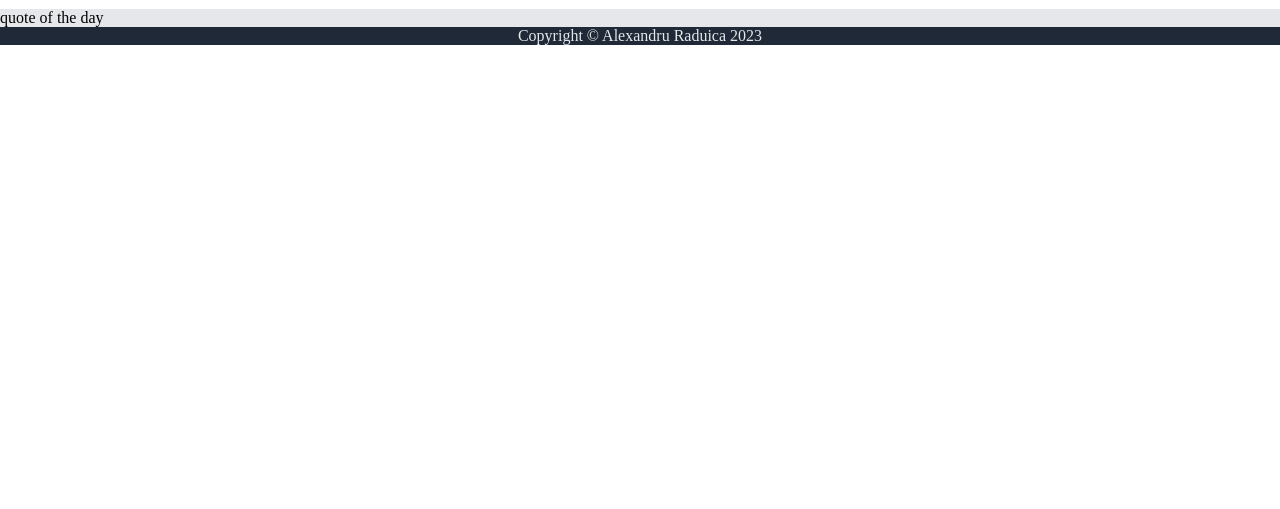
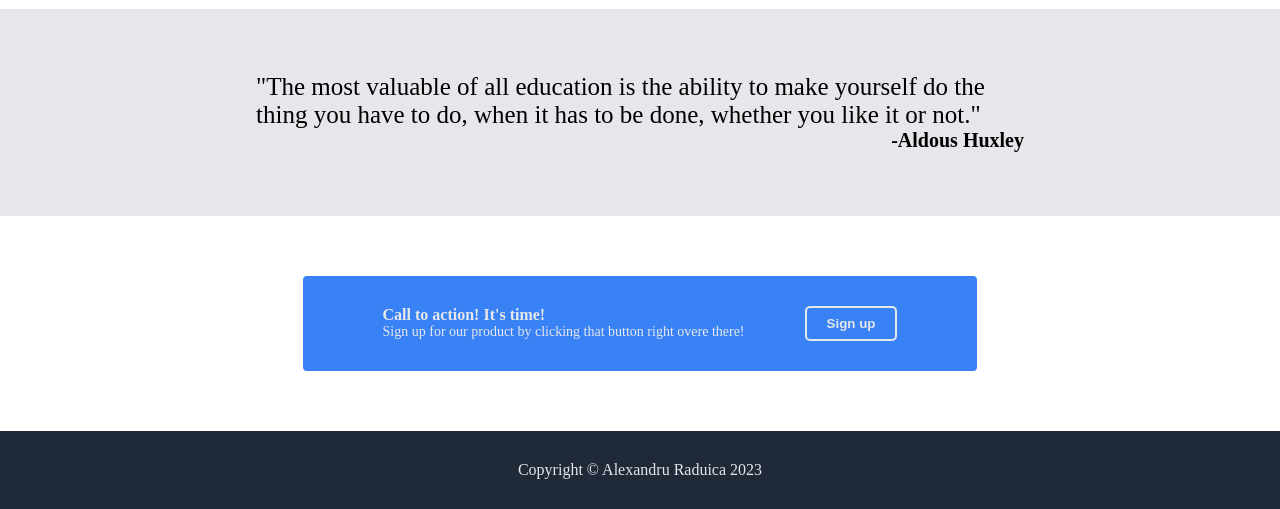
Before and after one commit to Alexandru730/Landing-page, a plain HTML site: page index.html in a window 1280 px wide. Shown: the part 667-1176 px from the top of the page. Before the commit the page ends 800 px from the top, so only its background shows below. Drawn offline with Linux system fonts and the light colour scheme.

Commit message:
done all the sections

```diff
--- a/index.html
+++ b/index.html
@@ -1,11 +1,13 @@
 <!DOCTYPE html>
 <html lang="en">
-
   <head>
-    <meta charset="UTF-8">
-    <meta name="viewport" content="width=device-width, initial-scale=1.0">
-    <link rel="stylesheet" href="https://fonts.googleapis.com/css?family=Pacifico">
-    <link rel="stylesheet" href="style.css">
+    <meta charset="UTF-8" />
+    <meta name="viewport" content="width=device-width, initial-scale=1.0" />
+    <link
+      rel="stylesheet"
+      href="https://fonts.googleapis.com/css?family=Pacifico"
+    />
+    <link rel="stylesheet" href="style.css" />
     <title>Landing Page</title>
   </head>
 
@@ -17,47 +19,63 @@
           <li><a href="">About Me</a></li>
           <li><a href="">Projects</a></li>
           <li><a href="">Skills</a></li>
-            <li><a href="">Contact</a></li></ul>
+          <li><a href="">Contact</a></li>
+        </ul>
       </div>
       <div class="main-content">
         <div class="left-container">
           <div class="title">
             <strong>Hi, my name is Alex.</strong>
           </div>
-        <div class="subtext">I'm a young enthuziast about tech and new in web development and that's my first landing page, hope you like it!
+          <div class="subtext">
+            I'm a young enthuziast about tech and new in web development and
+            that's my first landing page, hope you like it!
           </div>
           <div class="button"><button>Sign up</button></div>
         </div>
-    <div class="image"><img src="image.jpg" alt="logo" class="picture"></div>
+        <div class="image">
+          <img src="image.jpg" alt="logo" class="picture" />
+        </div>
       </div>
       <div class="skills-container">
-        <div class="text-skills">Skills </div>
+        <div class="text-skills">Skills</div>
         <div class="container">
           <div class="info">
-              <img src="icons8-html-48.png" alt="html">
+            <img src="icons8-html-48.png" alt="html" />
             <div class="text">HTML</div>
           </div>
           <div class="info">
-              <img src="icons8-css-48.png" alt="css">
+            <img src="icons8-css-48.png" alt="css" />
             <div class="text">CSS</div>
           </div>
           <div class="info">
-              <img src="icons8-javascript-48.png" alt="js">
+            <img src="icons8-javascript-48.png" alt="js" />
             <div class="text">JAVASCRIPT</div>
           </div>
           <div class="info">
-              <img src="icons8-c-programming-48.png" alt="see">
+            <img src="icons8-c-programming-48.png" alt="see" />
             <div class="text">C</div>
           </div>
         </div>
       </div>
-    <div class="quote-container">quote of the day</div>
-    <div class="contact-container"></div>
-    <div class="footer">
-        Copyright © Alexandru Raduica 2023
+      <div class="quote-container">
+        "The most valuable of all education is the ability to make yourself do
+        the thing you have to do, when it has to be done, whether you like it or
+        not."
+        <div class="author">-Aldous Huxley</div>
       </div>
-
+      <div class="contact-container">
+        <div class="blue-container">
+          <div class="trying">
+            Call to action! It's time!
+            <div class="subtrying">
+              Sign up for our product by clicking that button right overe there!
+            </div>
+          </div>
+          <div class="signup"><button>Sign up</button></div>
+        </div>
+      </div>
+      <div class="footer">Copyright © Alexandru Raduica 2023</div>
     </div>
   </body>
-
 </html>
--- a/style.css
+++ b/style.css
@@ -27,7 +27,7 @@ body {
     justify-content: center;
     background-color: #1F2937;
     color: #E5E7EB;
-
+    padding: 30px;
 }
 
 .right-links {
@@ -79,9 +79,18 @@ a {
 
 .quote-container {
     background-color: #E5E7EB;
+    padding-left: 20%;
+    padding-right: 20%;
+    padding-top: 5%;
+    padding-bottom: 5%;
+    font-size: 25px;
 }
 
-
+.author {
+    font-size: 20px;
+    text-align: end;
+    font-weight: bolder;
+}
 
 .title {
     font-size: 48px;
@@ -134,3 +143,41 @@ button {
 img, .info {
     text-align: center;
 }
+
+.contact-container {
+    display: flex;
+    justify-content: center;
+    align-items: center;
+    padding: 60px;
+}
+
+.trying {
+    font-weight: bold;
+    font-size: 16px
+}
+
+.subtrying {
+    font-weight: normal;
+    font-size: 14px;
+}
+
+.blue-container {
+    display: flex;
+    color: #E5E7EB;
+    background-color: #3882F6;
+    justify-content: center;
+    padding: 30px 80px;
+    border-radius: 4px;
+}
+
+
+.signup {
+    padding-left: 60px;
+}
+.signup button{
+    border: 2px solid;
+    border-color: #E5E7EB;
+    display: flex;
+    justify-content: center;
+    align-items: center;
+}
```
Lines whose indentation alone changed are shown as unchanged.
